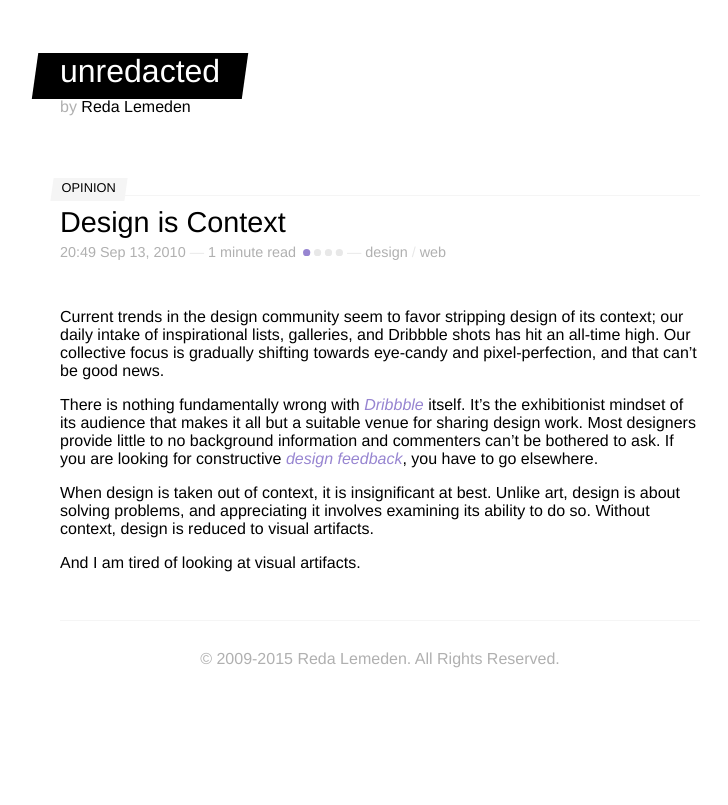
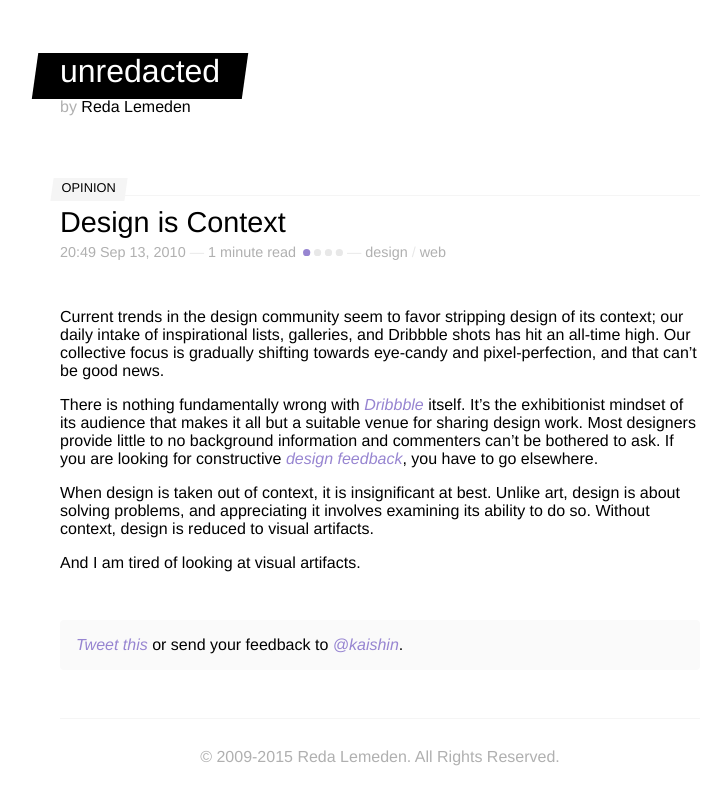
Before and after one commit to kaishin/unredacted, a Jekyll site: the page built from _posts/2010-09-13-design-is-context.md, in a window 1280 px wide. Shown: the top 805 px of the page, without its empty margins (260-988 px from the left). Built offline with Jekyll 4.4.1, drawn with Linux system fonts in a browser that asks for light colours; comment, search, counter and statistics services are not loaded.

Commit message:
Add tweet links

```diff
--- a/_layouts/post.html
+++ b/_layouts/post.html
@@ -36,5 +36,9 @@ layout: default
 
   <section class="post-content">
     {{ content }}
+
+    <section class="feedback-box">
+      <a href="http://twitter.com/intent/tweet?url={{ site.url }}{{ page.url }}&text={{ page.title }}&via=kaishin&related=tentativefm" target="_blank">Tweet this</a> or send your feedback to <a target="_blank" href="https://twitter.com/intent/tweet?screen_name=kaishin">@kaishin</a>.
+    </section>
   </section>
 </article>
--- /dev/null
+++ b/_scss/includes/_feedback.scss
@@ -0,0 +1,6 @@
+.feedback-box {
+  background-color: #FAFAFA;
+  border-radius: 4px;
+  margin: 3rem auto 1rem;
+  padding: 1rem;
+}
--- a/_scss/main.scss
+++ b/_scss/main.scss
@@ -18,3 +18,4 @@
 @import "includes/post-summary";
 @import "includes/post-category";
 @import "includes/reading-time";
+@import "includes/feedback";
```
Also changed, not shown: css/main.css.
